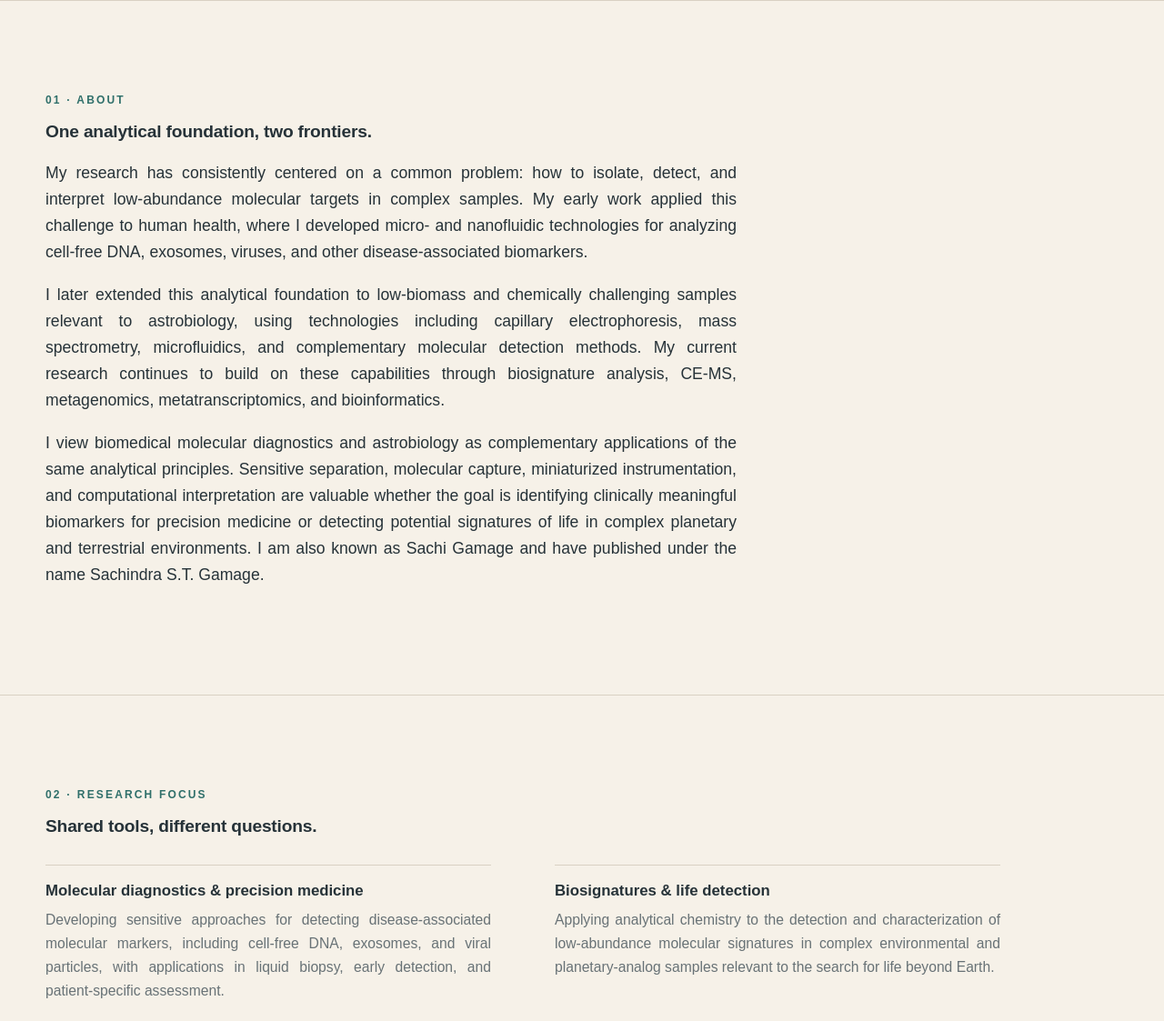
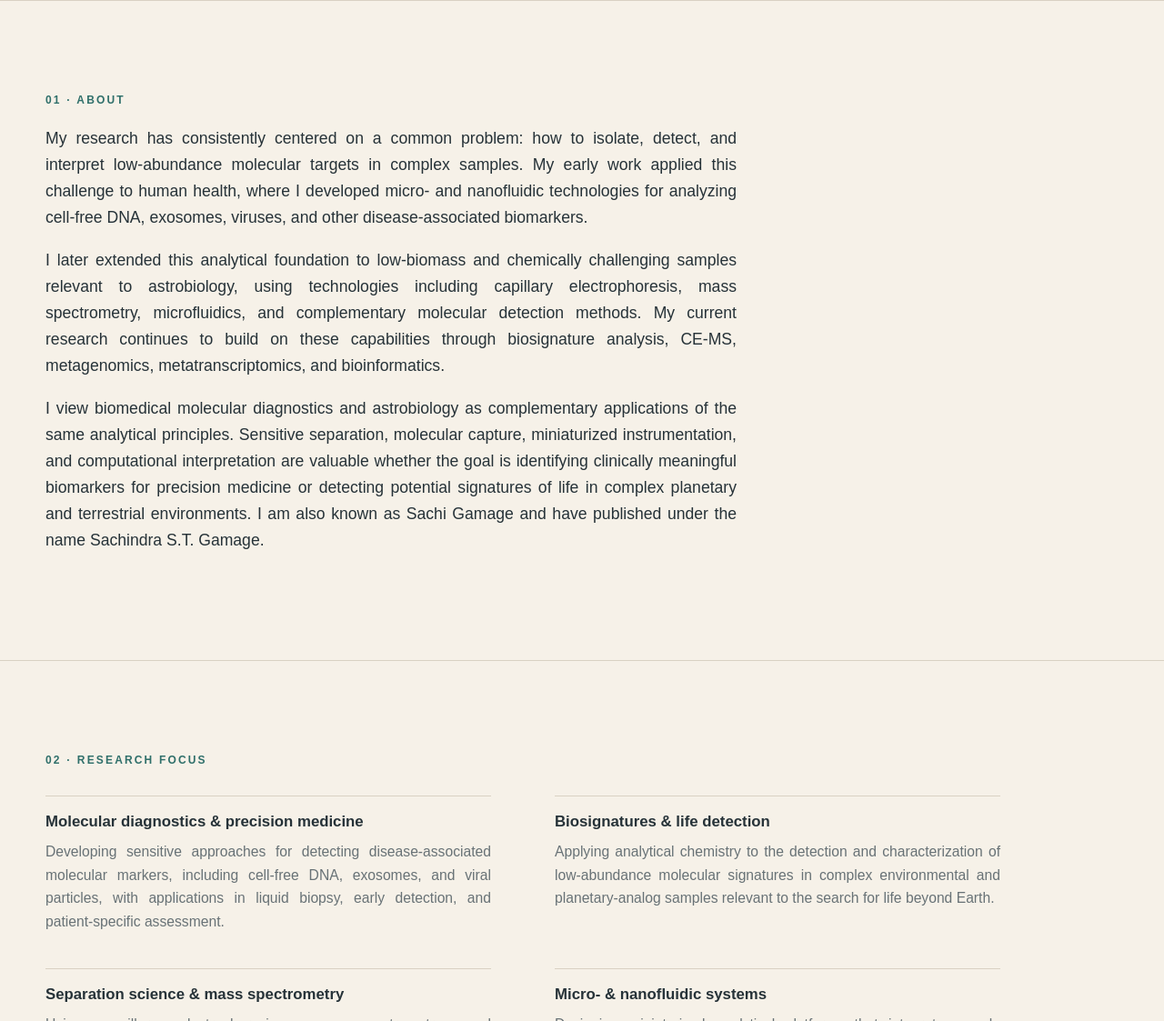
Before and after one commit to sachigamage-astrochem/sachigamage-astrochem.github.io, a plain HTML site: page index.html in a window 1280 px wide. Shown: the part 800-1923 px from the top of the page at 91% size. Drawn offline with Linux system fonts and the light colour scheme.

Commit message:
Update index.html
Getting rid of sub headings in the about and research focus

```diff
--- a/index.html
+++ b/index.html
@@ -279,9 +279,7 @@
       </div>
 
 
-      <h2>
-        One analytical foundation, two frontiers.
-      </h2>
+
 
 
       <div class="section-copy">
@@ -339,9 +337,7 @@
       </div>
 
 
-      <h2>
-        Shared tools, different questions.
-      </h2>
+
 
 
       <div class="research-grid">
```
